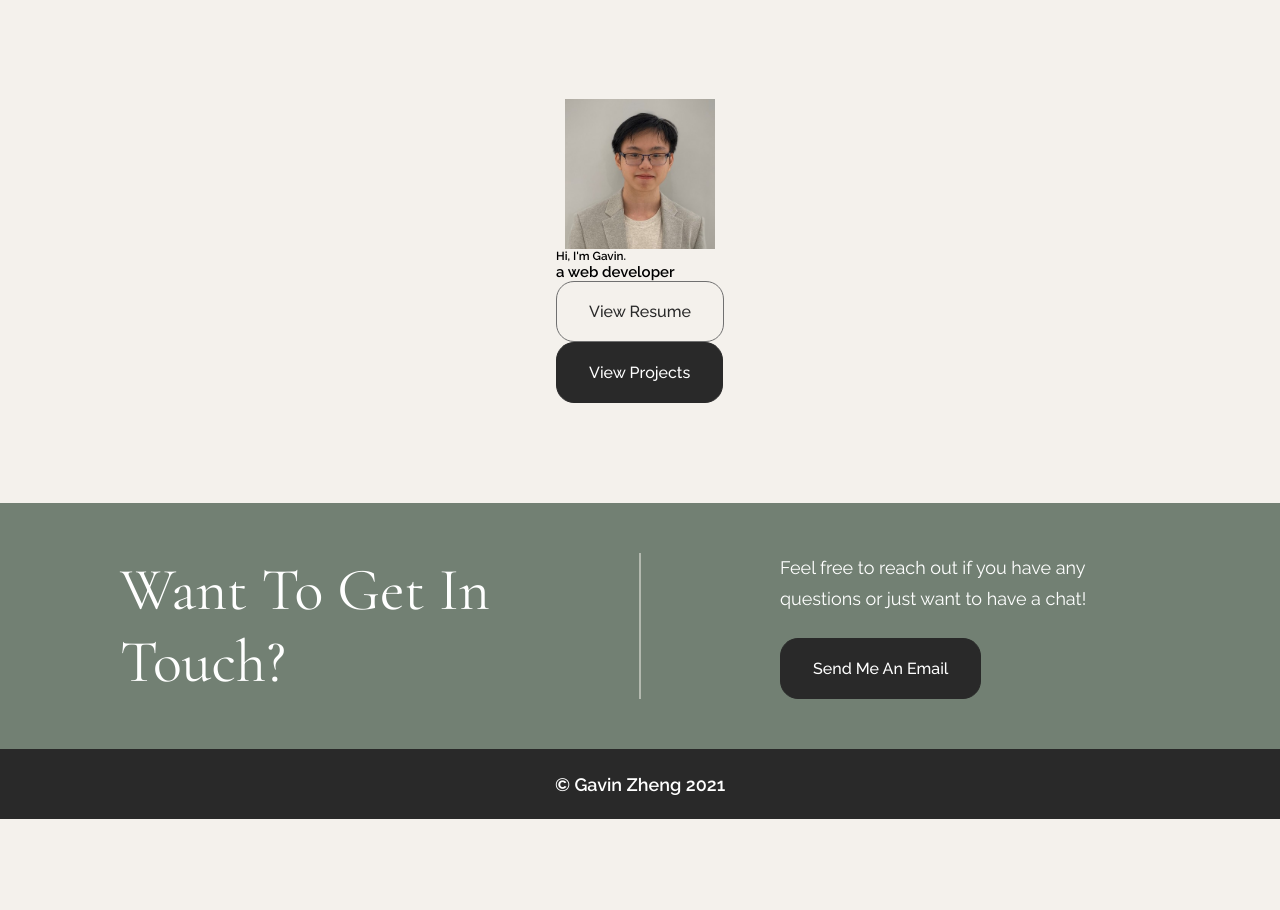
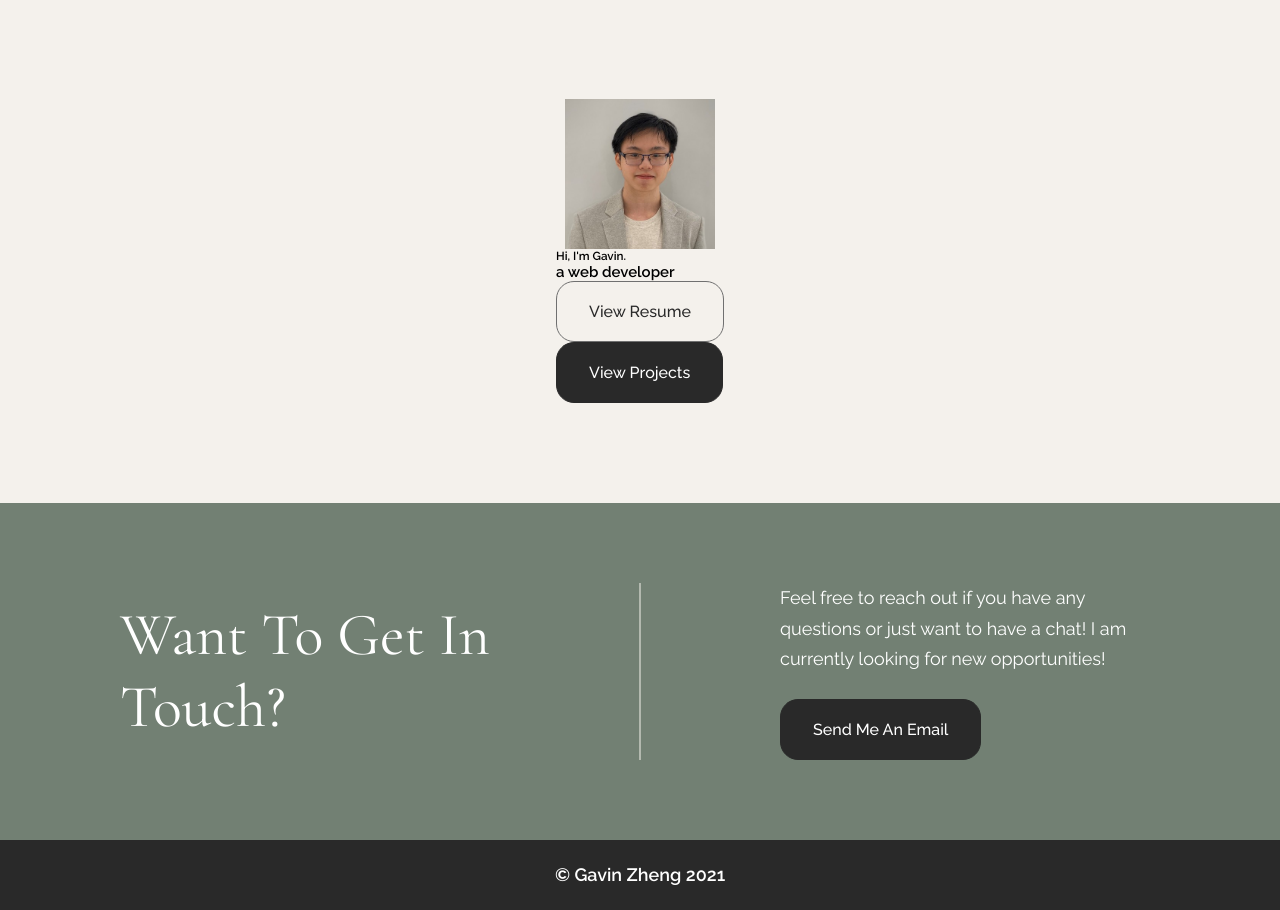
Before and after one commit to gzheng0214/portfoliov2, a Gatsby site: page / in a window 1280 px wide. Shown: the part 111-1021 px from the top of the page. Before the commit the page ends 930 px from the top, so only its background shows below. Built offline with nearby package versions, Linux system fonts and the light colour scheme; Gatsby itself is replaced by a stand-in of ours.

Commit message:
Updated text and padding in contact section

```diff
--- a/src/components/Contact/Contact.js
+++ b/src/components/Contact/Contact.js
@@ -11,7 +11,7 @@ const Contact = () => {
         <div className={styles.info}>
           <p>
             Feel free to reach out if you have any questions or just want to
-            have a chat!
+            have a chat! I am currently looking for new opportunities!
           </p>
 
           <LinkButton
--- a/src/components/Contact/contact.module.css
+++ b/src/components/Contact/contact.module.css
@@ -1,7 +1,7 @@
 .contact {
   display: flex;
   justify-content: center;
-  padding: 5rem 25rem;
+  padding: 8rem 25rem;
   margin: auto;
   background-color: var(--color-primary-1);
 }
@@ -49,7 +49,7 @@
 
 @media (max-width: 106.25em) {
   .contact {
-    padding: 5rem 12rem;
+    padding: 8rem 12rem;
   }
 }
 
```
